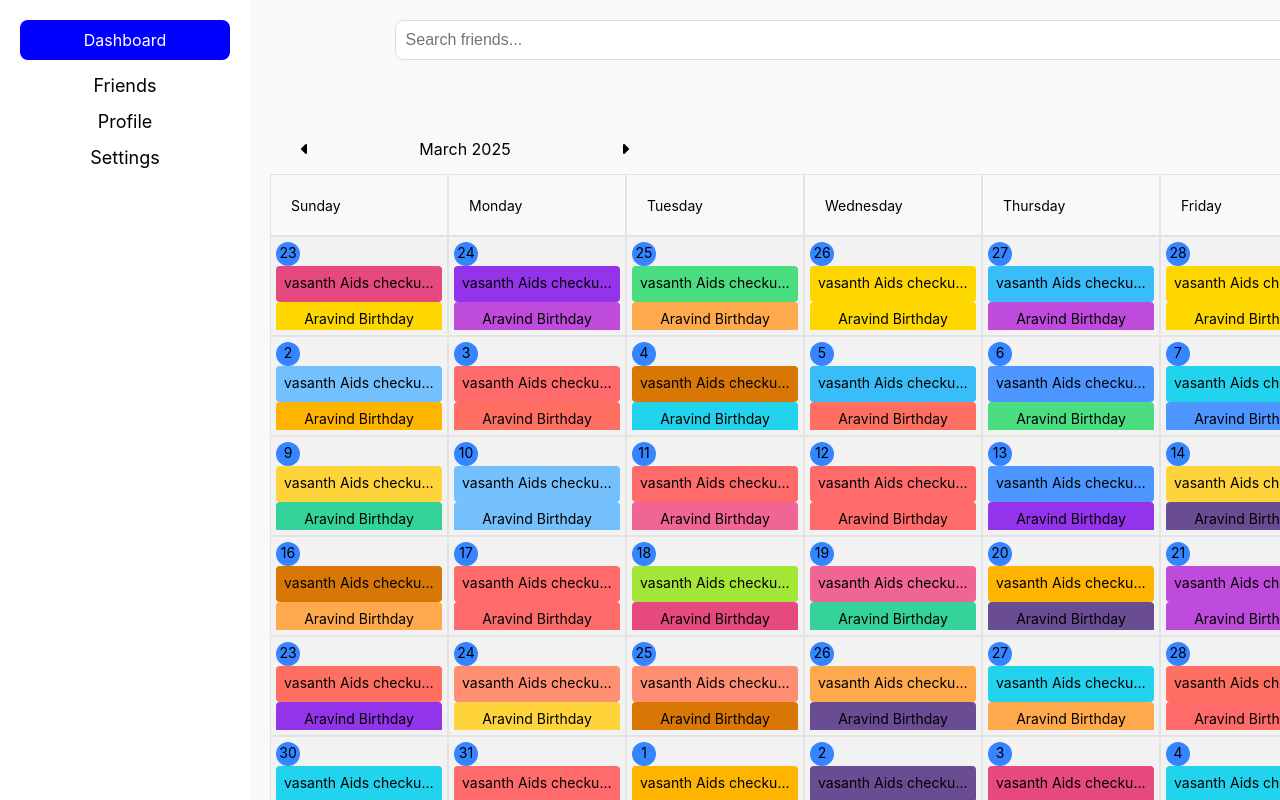
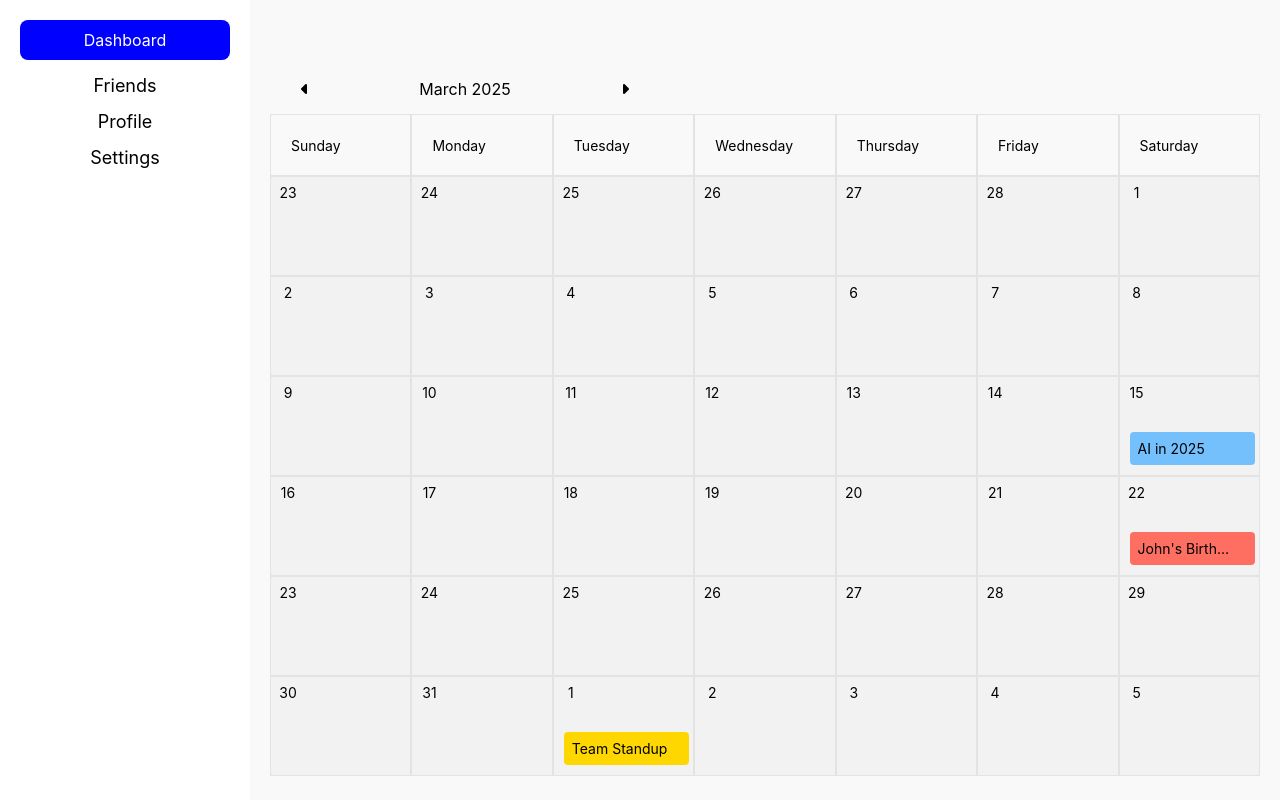
Before and after one commit to VanamuAravind/CelebrateMate, a React (Create React App) app in the folder client/: page / in a window 1280 px wide. Built offline with nearby package versions, Linux system fonts and the light colour scheme.

Commit message:
created calender

```diff
--- a/client/src/Pages/DashBoard.jsx
+++ b/client/src/Pages/DashBoard.jsx
@@ -1,10 +1,17 @@
 import React, { useEffect, useReducer, useRef, useState } from 'react'
 import './DashBoard.css'
 import CalenderTile from '../components/CalenderTile';
+import EventCard from '../components/EventCard';
+import QuickEventDisplay from '../components/QuickEventDisplay';
 
 // import '../Pages/DashBoard.css'
 
 const DashBoard = () => {
+  const [showQuickView,setShowQuickView] = useState(false)
+  const [currentSelectedDate,setCurrentSelectedDate]=useState()
+    function changeVis(){
+        setShowQuickView(!showQuickView)
+    }
   const days = ["Sunday", "Monday", "Tuesday", "Wednesday", "Thursday", "Friday", "Saturday"];
   const months = [
     "January", "February", "March", "April", "May", "June",
@@ -27,18 +34,19 @@ const DashBoard = () => {
     let calendar = [];
     let dayCounter = 1;
     let nextMonthDayCounter = 1;
+
     for (let row = 0; row < 6; row++) { // 6 rows
         let week = [];
         for (let col = 0; col < 7; col++) { // 7 columns
             if (row === 0 && col < firstDay) {
                 // Fill with previous month's dates
-                  week.push(lastMonthDays - firstDay + col + 1);
+                week.push(new Date(year, month - 2, lastMonthDays - firstDay + col + 1));
             } else if (dayCounter > daysInMonth) {
                 // Fill with next month's dates
-                  week.push(nextMonthDayCounter++);
+                week.push(new Date(year, month, nextMonthDayCounter++));
             } else {
                 // Fill with current month's dates
-                  week.push(dayCounter++);
+                week.push(new Date(year, month - 1, dayCounter++));
             }
         }
         calendar.push(week);
@@ -56,7 +64,7 @@ const DashBoard = () => {
     }
   }
   const goToPrevMonth = ()=>{
-    if(currMonth>0){
+    if(currMonth>1){
       setCurrMonth(prev=>prev-1)
     }
     else{
@@ -64,14 +72,69 @@ const DashBoard = () => {
       setCurrYear(prev=>prev-1)
     }
   }
-  const dummy_events = [
+  var events = [
     {
-      name:"vasanth Aids checkup description"
+      eventType: "Meeting",
+      eventName: "Team Standup",
+      eventDescription: "Daily team meeting to discuss progress and blockers.",
+      eventDate: new Date(2025, 3, 1), // April 1, 2025 (Months are 0-based in JS)
+      reminderFrequency: "Daily"
     },
     {
-      name:"Aravind Birthday"
+      eventType: "Conference",
+      eventName: "Tech Summit 2025",
+      eventDescription: "Annual technology conference covering latest trends.",
+      eventDate: new Date(2025, 5, 15), // June 15, 2025
+      reminderFrequency: "Weekly"
+    },
+    {
+      eventType: "Birthday",
+      eventName: "John's Birthday",
+      eventDescription: "John's birthday celebration at the office.",
+      eventDate: new Date(2025, 6, 22), // July 22, 2025
+      reminderFrequency: "Yearly"
+    },
+    {
+      eventType: "Webinar",
+      eventName: "AI in 2025",
+      eventDescription: "A webinar discussing advancements in AI.",
+      eventDate: new Date(2025, 4, 10), // May 10, 2025
+      reminderFrequency: "Monthly"
+    },
+    {
+      eventType: "Holiday",
+      eventName: "Independence Day",
+      eventDescription: "National holiday celebration.",
+      eventDate: new Date(2025, 3, 15), // August 15, 2025
+      reminderFrequency: "Yearly"
+    },
+    {
+      eventType: "Birthday",
+      eventName: "John's Birthday",
+      eventDescription: "John's birthday celebration at the office.",
+      eventDate: new Date(2025, 2, 22),
+      reminderFrequency: "Yearly"
+    },
+    {
+      eventType: "Webinar",
+      eventName: "AI in 2025",
+      eventDescription: "A webinar discussing advancements in AI.",
+      eventDate: new Date(2025, 2, 15),
+      reminderFrequency: "Monthly"
+    },
+    {
+      eventType: "Holiday",
+      eventName: "Independence Day",
+      eventDescription: "National holiday celebration.",
+      eventDate: new Date(2025, 3, 15),
+      reminderFrequency: "Yearly"
     }
-  ]
+  ];
+  const [currentSelectedEvent,setCurrentSelectedEvent] = useState(events[0])
+
+  const getEventsOnDay = (date)=>{
+    return events.filter((event,i)=>event.eventDate.getFullYear()==date.getFullYear() && event.eventDate.getDate()==date.getDate() && event.eventDate.getMonth()==date.getMonth())
+  }
   return (
     <div className='dashboard-page-div'>
       <div className='dashboard-top-container'>
@@ -106,7 +169,13 @@ const DashBoard = () => {
                   {
                     row.map((date,i)=>{
                       return <div key={i}>
-                          <CalenderTile date={date} events={dummy_events}/>
+                          <CalenderTile
+                            index={index}
+                            date={date}
+                            events={getEventsOnDay(date)}
+                            changeVis={changeVis}
+                            setCurrentSelectedDate={setCurrentSelectedDate}
+                            />
                         </div>
                     })
                   }
@@ -117,6 +186,35 @@ const DashBoard = () => {
         <div>
         </div>
       </div>
+      {showQuickView &&
+      <div className='today-calender-quick-view'>
+        <div className='calender-quick-view-banner'>
+            <i class="fa-solid fa-calendar-days"></i>
+            <label className='common-big-heading'
+            style={{fontSize:"27px"}}>
+              {months[currentSelectedDate.getMonth()]} {currentSelectedDate.getDate()}, {currentSelectedDate.getFullYear()}
+            </label>
+            <div className='close-quick-view' onClick={changeVis}>
+              <i class="fa-solid fa-xmark"></i>
+            </div>
+        </div>
+        <div className='quick-view-events-container'>
+            <div className='quick-view-all-event-container'>
+              {
+                getEventsOnDay(currentSelectedDate).map((event,i)=>{
+                  return <EventCard
+                    event={event}
+                    index={i}
+                    dontexpand = {true}
+                  />
+                })
+              }
+            </div>
+            <div style={{flex:1,height:"70%"}}>
+              <QuickEventDisplay event={currentSelectedEvent}/>
+            </div>
+        </div>
+      </div>}
     </div>
   )
 }
--- a/client/src/Pages/MainPage.jsx
+++ b/client/src/Pages/MainPage.jsx
@@ -15,7 +15,7 @@ const MainPage = () => {
                 <SideBar page={page} setPage={setPage} />
             </div>
             <div className='main-page'>
-                <SearchBar />
+                {/* <SearchBar /> */}
                 <div className='page-selector'>
                     {(page === "dashboard" ? <div><DashBoard /></div> : null)}
                     {(page === "friends" ? <div><Friends /></div> : null)}
--- a/client/src/components/CalenderTile.css
+++ b/client/src/components/CalenderTile.css
@@ -6,15 +6,25 @@
     padding: 5px;
     flex: 1;
     height: 100%;
+    position: relative;
 }
 .calender-tile-top{
     width: 100%;
     display: flex;
     align-items: center;
-    justify-content: start;
+    justify-content: space-between;
+}
+.calender-tile-container > i{
+    display: none;
+    position: absolute;
+    top: 10px;
+    right: 10px;
+}
+.calender-tile-container:hover i{
+    display: block;
 }
 .calender-tile-top label{
-    background-color: var(--light-blue);
+    /* background-color: var(--light-blue); */
     width: 24px;
     height: 24px;
     border-radius: 50%;
@@ -26,9 +36,13 @@
 .calender-tile-bottom{
     display: flex;
     flex-direction: column;
-    width: 100%;
+    width: 90%;
     flex: 1;
     align-items: start;
     justify-content: start;
-    overflow: hidden;
+    /* overflow: hidden; */
+    margin-top: 4px;
+    position: absolute;
+    left: 10px;
+    bottom: 10px;
 }
--- a/client/src/components/CalenderTile.js
+++ b/client/src/components/CalenderTile.js
@@ -1,12 +1,17 @@
-import React from 'react'
+import React, { useState } from 'react'
 import './CalenderTile.css'
 import EventCard from './EventCard'
-const CalenderTile = ({date,events}) => {
+const CalenderTile = ({index,date,events,changeVis,setCurrentSelectedDate}) => {
+
     // events = {name}
   return (
     <div className='calender-tile-container'>
+      <i class="fa-solid fa-expand" onClick={()=>{
+        changeVis()
+        setCurrentSelectedDate(date)
+        }}></i>
       <div className='calender-tile-top'>
-        <label>{date}</label>
+        <label>{date.getDate()}</label>
       </div>
       <div className='calender-tile-bottom'>
         {
@@ -15,6 +20,7 @@ const CalenderTile = ({date,events}) => {
             })
         }
       </div>
+
     </div>
   )
 }
--- a/client/src/components/EventCard.css
+++ b/client/src/components/EventCard.css
@@ -3,10 +3,15 @@
     background-color: var(--light-blue);
     border-radius: 4px;
     padding: 8px;
+    margin-top: -10px;
+    display: flex;
+    align-items: start;
+    justify-content: center;
+    flex-direction: column;
 }
 .event-small-container label{
     display: inline-block; /* Ensure it respects width */
-    max-width: 150px; /* Adjust based on need */
+    max-width: 100px; /* Adjust based on need */
     white-space: nowrap;
     overflow: hidden;
     text-overflow: ellipsis;
--- a/client/src/components/EventCard.js
+++ b/client/src/components/EventCard.js
@@ -1,6 +1,8 @@
-import React from 'react'
+import React, { useState } from 'react'
 import './EventCard.css'
-const EventCard = ({event,index}) => {
+const EventCard = ({event,index,dontexpand}) => {
+    const [expand,setExpand] = useState(false)
+    const [bg,setBG] = useState(getRandomColor())
     function getRandomColor() {
         const colors = [
             "#FF6B6B", "#FF8E72", "#FFA94D", "#FFD43B", "#74C0FC",
@@ -12,9 +14,24 @@ const EventCard = ({event,index}) => {
         const randomIndex = Math.floor(Math.random() * colors.length);
         return colors[randomIndex];
     }
+    function onMouseEnter(){
+        setExpand(true)
+    }
+    function onMouseLeave(){
+        setExpand(false)
+    }
   return (
-    <div className='event-small-container' style={{backgroundColor:getRandomColor()}}>
-        <label>{event.name}</label>
+    <div className='event-small-container'
+    onMouseEnter={onMouseEnter}
+    onMouseLeave={onMouseLeave}
+    style={{
+        backgroundColor:bg,
+        marginTop:(index===0)?"0px":"-20px",
+        zIndex:(expand)?"100":5-index,
+        width:(expand && !dontexpand)?"200%":"100%"
+        }}>
+        <label style={{maxWidth:(expand)?"300px":"100px",fontWeight:(expand)?"bold":"normal"}}>{event.eventName}</label>
+        {expand && <label style={{overflow:'visible',fontSize:"12px"}}>{event.eventDescription}</label>}
     </div>
   )
 }
--- /dev/null
+++ b/client/src/components/QuickEventDisplay.css
@@ -0,0 +1,15 @@
+.event-dis-main-container{
+    width: 100%;
+    height: 100%;
+    display: flex;
+    align-items:start;
+    justify-content: start;
+    flex-direction: column;
+    padding: 10px;
+    border-radius: 20px;
+    background-color: white;
+    position: relative;
+}
+.event-dis-main-container::before{
+
+}
--- /dev/null
+++ b/client/src/components/QuickEventDisplay.js
@@ -0,0 +1,30 @@
+import React from 'react'
+import './QuickEventDisplay.css'
+const QuickEventDisplay = ({event}) => {
+    const months = [
+        "January", "February", "March", "April", "May", "June",
+        "July", "August", "September", "October", "November", "December"
+      ];
+  return (
+    <div className='event-dis-main-container'>
+      {/* <label>{event.eventType}</label>
+      <label>{event.eventName}</label>
+      <label>{event.eventDescription}</label>
+      <label>{event.reminderFrequency}</label>
+      <label>{event.eventDate.getDate()}</label> */}
+      <div className='calender-quick-view-banner' style={{gap:"5px"}}>
+        <i class="fa-solid fa-calendar-days" style={{color:"grey",scale:"1.1"}}></i>
+        <label className='common-grey-medium-bold' style={{fontSize:"20px"}}>{months[event.eventDate.getMonth()]} {event.eventDate.getDate()}, {event.eventDate.getFullYear()}</label>
+      </div>
+      <label className='common-big-heading' style={{fontSize:"38px",marginTop:"20px"}}>{event.eventName}</label>
+      <label className='common-grey-font'>{event.eventDescription}</label>
+      <label className='common-grey-medium-bold hyper-link'>{event.eventType}</label>
+      <div className='calender-quick-view-banner' style={{gap:"5px",marginTop:"20px"}}>
+        <i class="fa-solid fa-stopwatch" style={{color:"green",scale:"1.1"}}></i>
+        <label className='common-grey-medium-bold' style={{fontSize:"20px",color:"green"}}>{event.reminderFrequency}</label>
+      </div>
+    </div>
+  )
+}
+
+export default QuickEventDisplay
```
Also changed, not shown: client/src/App.css (+20 -0 lines), client/src/Pages/DashBoard.css (+55 -0 lines), client/src/Pages/Login.css (+0 -17 lines). Lines whose indentation alone changed are shown as unchanged.
